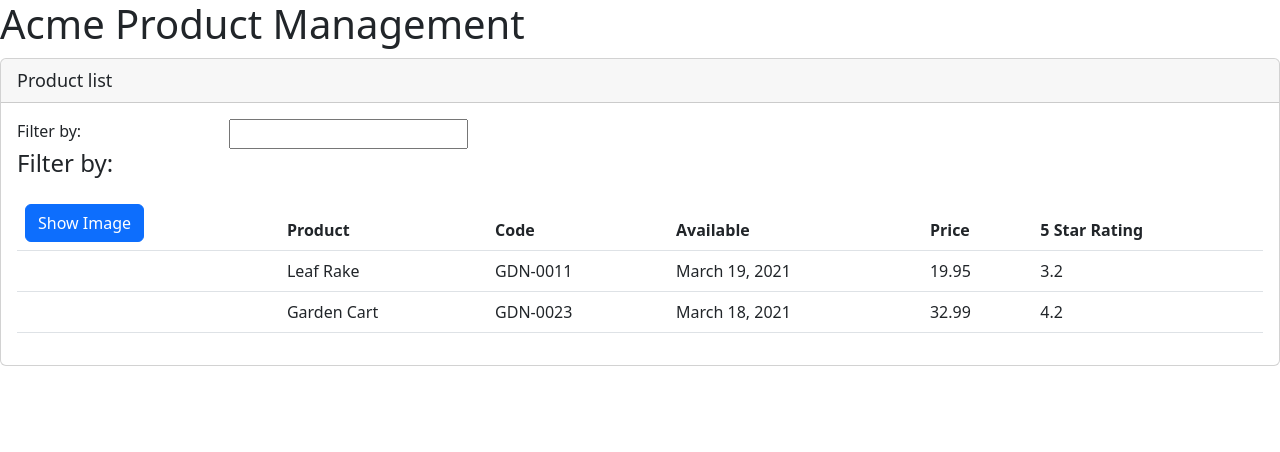
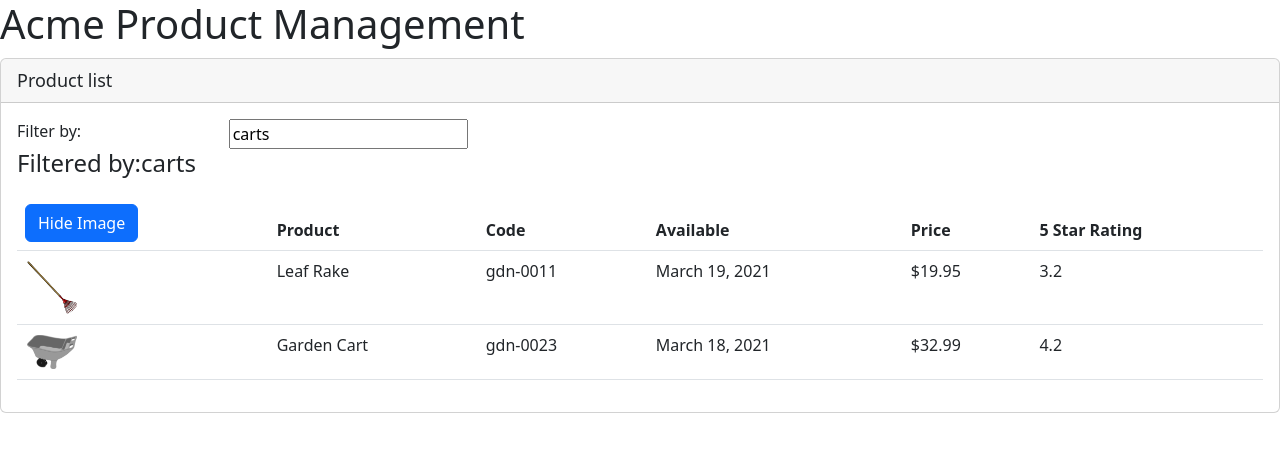
Before and after one commit to JMCampbell2021/sampleAPM, an Angular app: page / in a window 1280 px wide. Both pictures are taken after a click on the button "Show Image". Shown: the top 452 px of the page. Built offline with nearby package versions, Linux system fonts and the light colour scheme.

Commit message:
used databinding and pipes to update code

```diff
--- a/src/app/app.module.ts
+++ b/src/app/app.module.ts
@@ -3,6 +3,7 @@
 
 import { AppComponent } from './app.component';
 import { ProductListComponent } from './products/product-list.component';
+import { FormsModule } from '@angular/forms';
 
 @NgModule({
   declarations: [
@@ -10,7 +11,8 @@
     ProductListComponent
   ],
   imports: [
-    BrowserModule
+    BrowserModule,
+    FormsModule
   ],
   bootstrap: [AppComponent]
 })
--- a/src/app/products/product-list.component.html
+++ b/src/app/products/product-list.component.html
@@ -6,12 +6,13 @@
     <div class="row">
       <div class="col-md-2">Filter by:</div>
       <div class="col-md-4">
-        <input type="text" />
+        <input type="text"
+        [(ngModel)]="listFilter" />
       </div>
     </div>
     <div class="row">
       <div class="col-md-6">
-        <h4>Filter by:</h4>
+        <h4>Filtered by:{{listFilter}}</h4>
       </div>
     </div>
     <div class="table-responsive">
@@ -19,7 +20,8 @@
         <thead>
           <tr>
             <th>
-              <button class="btn btn-primary">Show Image</button>
+              <button class="btn btn-primary"
+              (click)="toggleImage()">{{showImage ? "Hide" :"Show" }} Image</button>
             </th>
             <th>Product</th>
             <th>Code</th>
@@ -30,11 +32,17 @@
         </thead>
         <tbody>
           <tr *ngFor="let product of products">
-            <td></td>
+            <td>
+              <img *ngIf ="showImage"
+              [src]="product.imageUrl"
+              [title]= "product.productName"
+              [style.width.px]="imageWidth"
+              [style.margin.px]="imageMargin">
+            </td>
             <td>{{ product.productName }}</td>
-            <td>{{ product.productCode }}</td>
+            <td>{{ product.productCode | lowercase }}</td>
             <td>{{ product.releaseDate }}</td>
-            <td>{{ product.price }}</td>
+            <td>{{ product.price | currency :'USD':'symbol':'1.2-2'}}</td>
             <td>{{ product.starRating }}</td>
           </tr>
         </tbody>
--- a/src/app/products/product-list.component.ts
+++ b/src/app/products/product-list.component.ts
@@ -6,7 +6,11 @@
 })
 
 export class ProductListComponent {
-  pageTitle: string = 'Product list';
+  pageTitle: string = 'Product list'; // could use pageTitle = 'Product List' instead
+  imageWidth: number = 50; // could use imageWidth = 50
+  imageMargin: number = 2; // could use imageMargin = 2
+  showImage: boolean = false; // could use showImage = false
+  listFilter: string = "carts";
   products: any[] = [
     {
       "productId": 1,
@@ -29,5 +33,8 @@
       "imageUrl": "assets/images/garden_cart.png"
     },
   ];
+  toggleImage(): void {
+    this.showImage = !this.showImage;
+  }
 
 }
```
